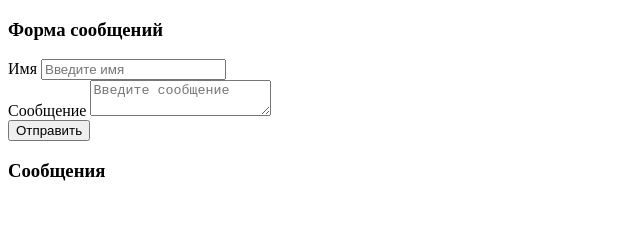
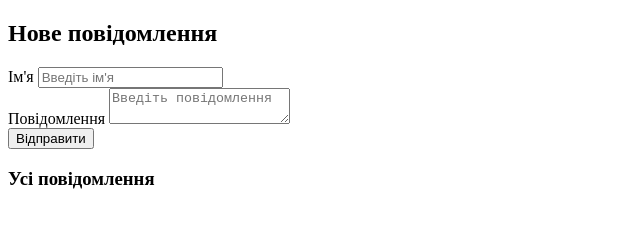
Before and after one commit to Liudmila02/Chat, a website: page index.html in a window 1280 px wide. Shown: the whole page, without its empty margins (0-640 px from the left). Drawn offline with nearby package versions, Linux system fonts and the light colour scheme; no server answers.

Commit message:
'change'

```diff
--- a/index.html
+++ b/index.html
@@ -4,28 +4,25 @@
     <meta charset="UTF-8">
     <meta name="viewport" content="width=device-width, initial-scale=1.0">
     <meta http-equiv="X-UA-Compatible" content="ie=edge">
+	<link rel="stylesheet" href="style.css">
+	<title>Chat</title>
 </head>
 <body>
-		<div class="row">
-			<div class="col-6">
-				<!-- Форма для получения сообщений и имени -->
-				<h3>Форма сообщений</h3>
+	<div class="left__block">
+		<h2 class="left__block__title">Нове повідомлення</h2>
 		<form id="messForm">
-					<label for="name">Имя</label>
-					<input type="text" name="name" id="name" placeholder="Введите имя" class="form-control">
+			<label for="name">Ім'я</label>
+			<input type="text" name="name" id="name" placeholder="Введіть ім'я" class="form-control">
 			<br>
-					<label for="message">Сообщение</label>
-					<textarea name="message" id="message" class="form-control" placeholder="Введите сообщение"></textarea>
+			<label for="message">Повідомлення</label>
+			<textarea name="message" id="message" class="form-control" placeholder="Введіть повідомлення"></textarea>
 			<br>
-					<input type="submit" value="Отправить" class="btn btn-danger">
+			<input type="submit" value="Відправити" class="btn btn-danger">
 		</form>
 	</div>
-			<div class="col-6">
-				<h3>Сообщения</h3>
-				<!-- Вывод всех сообщений будет здесь -->
+	<div class="right__block">
+		<h3>Усі повідомлення</h3>
 		<div id="all_mess"></div>
-			</div>
-		</div>
 	</div>
 	<!-- Подключаем jQuery, а также Socket.io -->
 	<script src="https://ajax.googleapis.com/ajax/libs/jquery/3.3.1/jquery.min.js"></script>
--- a/package.json
+++ b/package.json
@@ -9,7 +9,9 @@
   "author": "Lyuda Medyuk",
   "license": "ISC",
   "dependencies": {
+    "css-loader": "^5.0.2",
     "express": "^4.17.1",
-    "socket.io": "^3.1.1"
+    "socket.io": "^3.1.1",
+    "spectre.css": "^0.5.9"
   }
 }
```
Also changed, not shown: 1 other file. Lines whose indentation alone changed are shown as unchanged.
